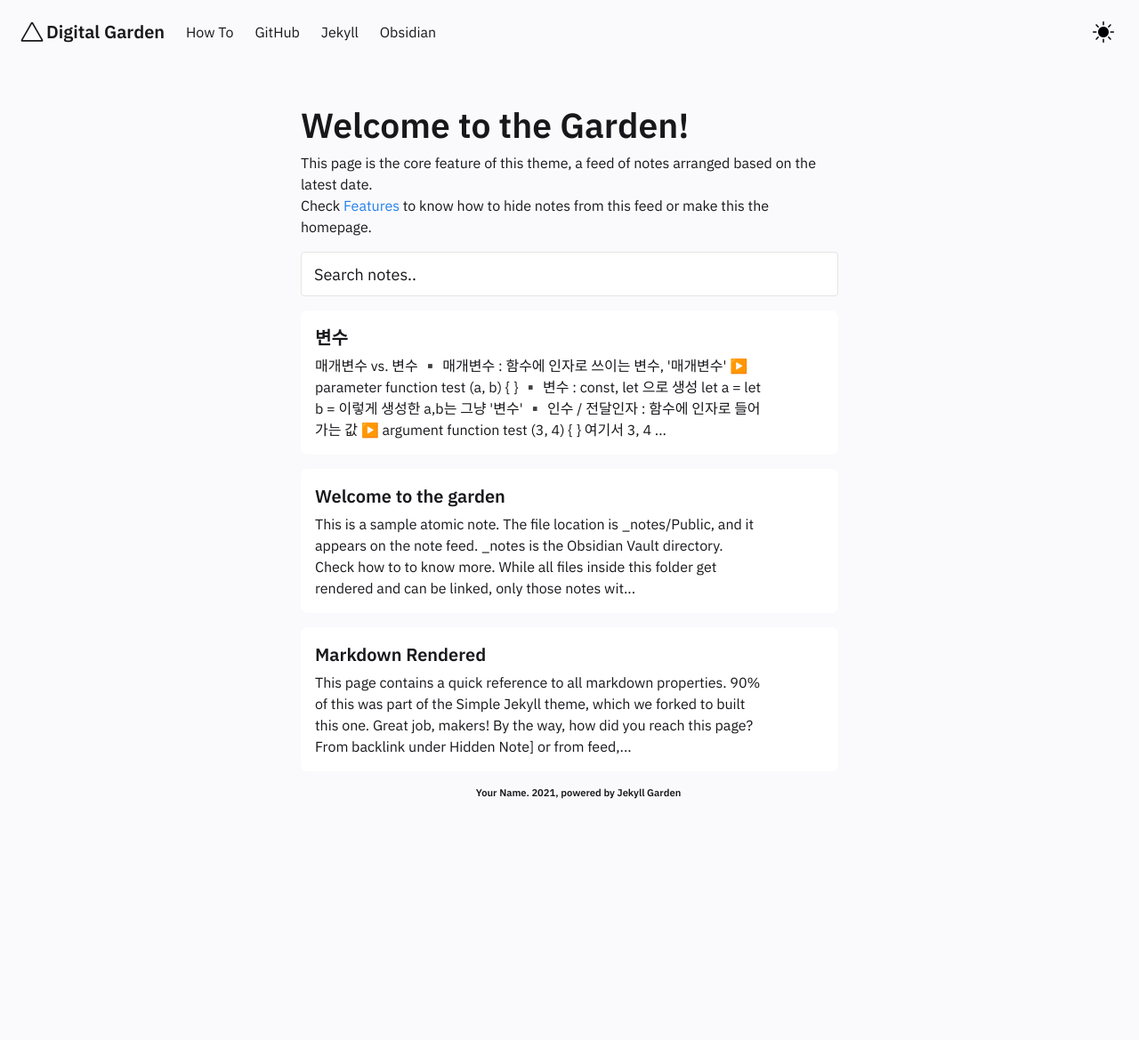
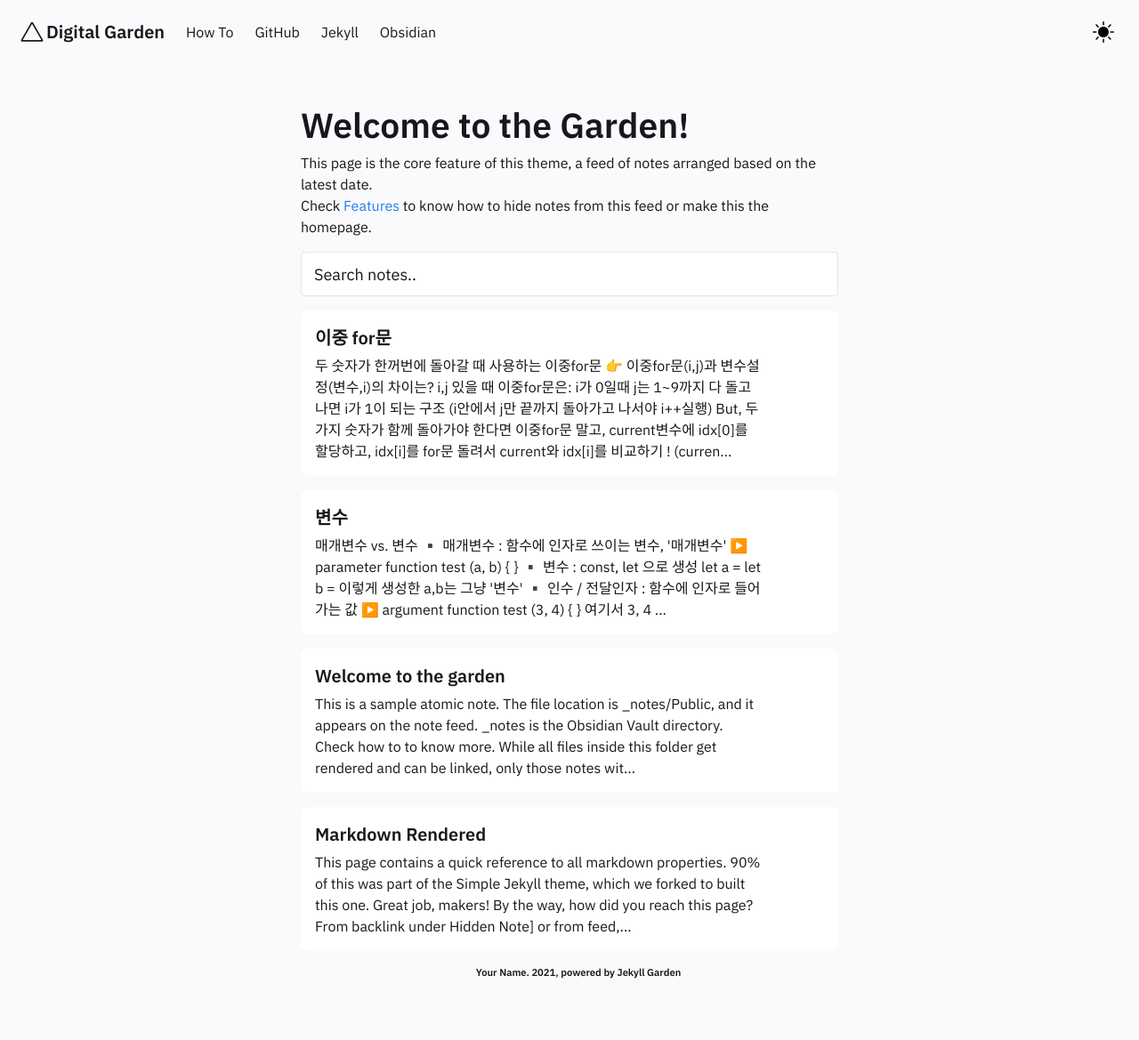
Before and after one commit to jenjenhub/blog, a Jekyll site: the page built from pages/notes.md, in a window 1280 px wide. Shown: the whole page at 89% size. Built offline with Jekyll 4.4.1, drawn with Linux system fonts in a browser that asks for light colours; before the commit the page ends 967 px from its top, so only the background shows below that.

Commit message:
Update 2021-10-20-nested_for_loop.md

```diff
--- a/_notes/Public/2021-10-20-nested_for_loop.md
+++ b/_notes/Public/2021-10-20-nested_for_loop.md
@@ -1,3 +1,9 @@
+---
+title: "이중 for문"
+notetype : feed
+date : 20-10-2021
+---
+
 ### 두 숫자가 한꺼번에 돌아갈 때 사용하는 이중for문
 
 
```
